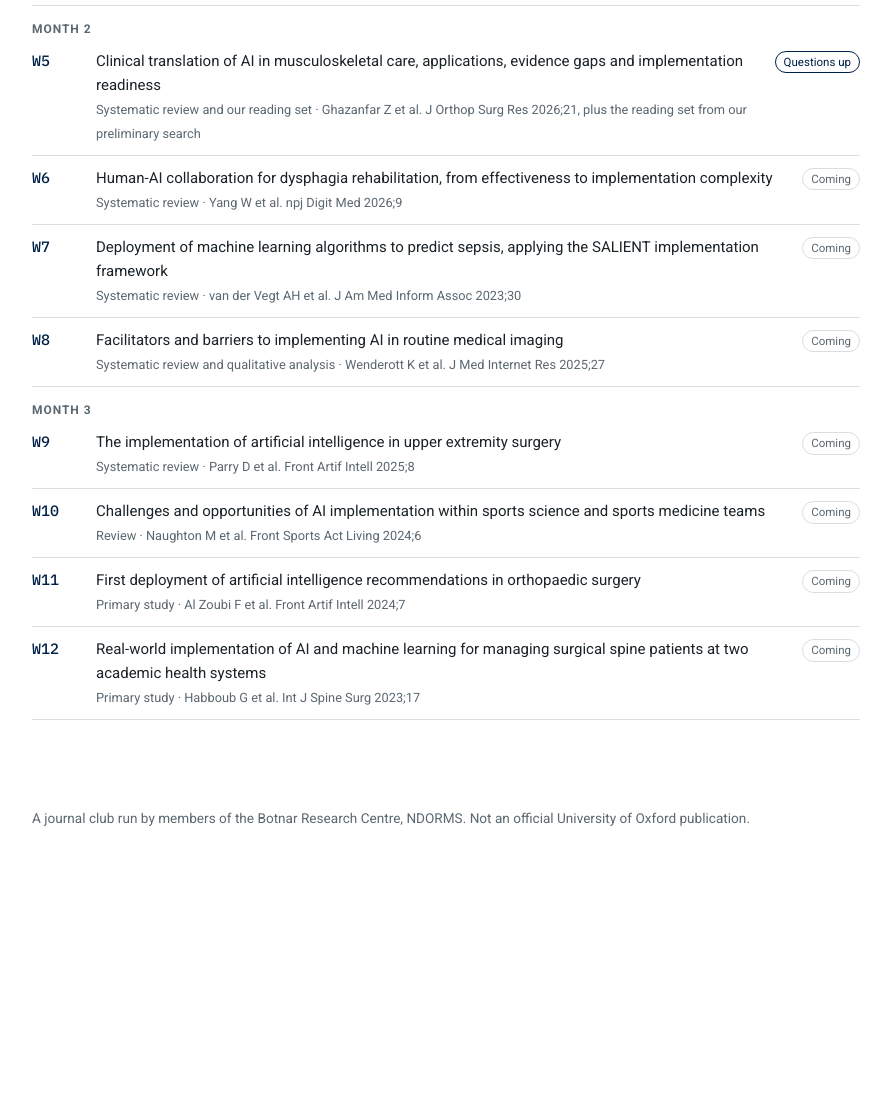
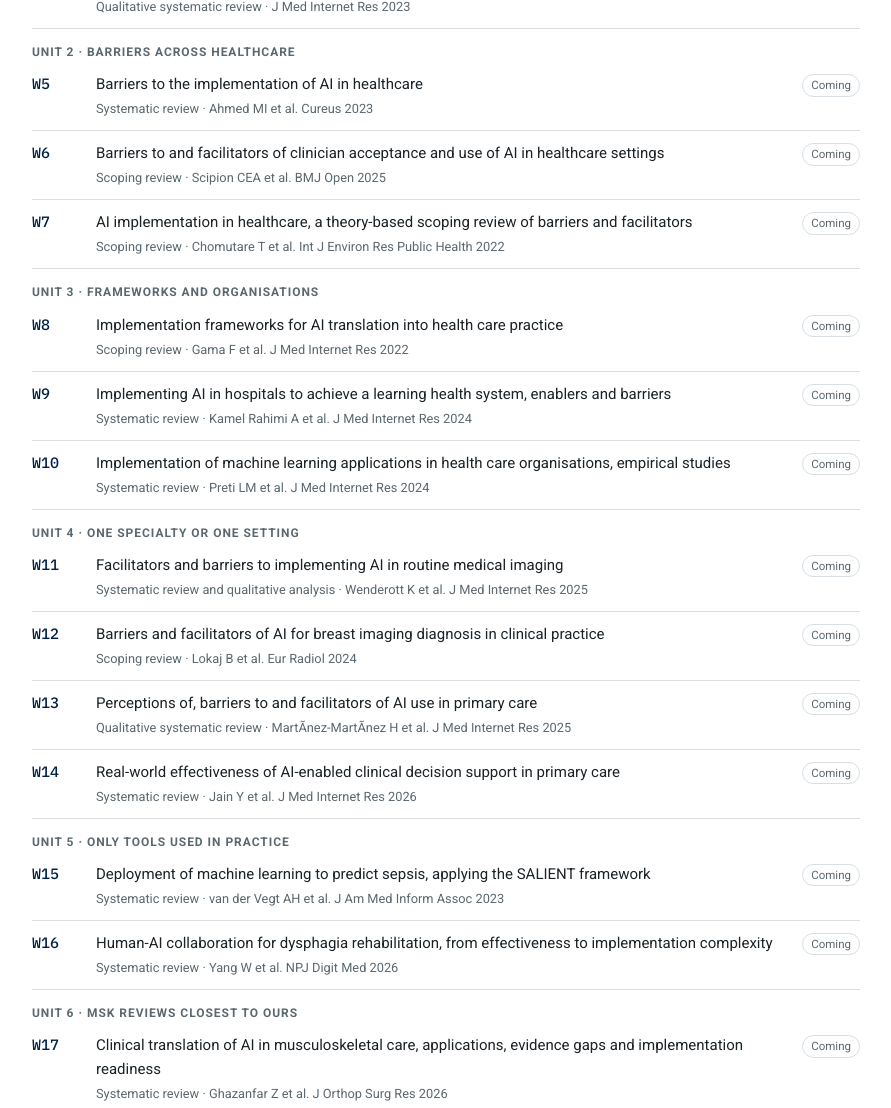
Before and after one commit to Iressa8655/weekly-ai-discussion, a plain HTML site: page index.html in a window 1280 px wide. Shown: the part 1309-2417 px from the top of the page, without its empty margins (194-1085 px from the left). Before the commit the page ends 2179 px from the top, so only its background shows below. Drawn offline with Linux system fonts and the light colour scheme.

Commit message:
Extend to 26 weeks, one paper per week from scoping review search
Co-Authored-By: Claude Opus 5.5 <noreply@anthropic.com>

```diff
--- a/data/questions.json
+++ b/data/questions.json
@@ -51,7 +51,7 @@
       ]
     }
   ],
-  "w5": [
+  "w26": [
     {
       "label": "Warm-up, quick answers from the reading set",
       "items": [
--- a/index.html
+++ b/index.html
@@ -208,64 +208,75 @@ const WEEKS = [
   { w: 4, month: 1, type: "Qualitative systematic review", title: "Stakeholder perspectives of clinical AI implementation",
     cite: "J Med Internet Res 2023", url: PM(36626192),
     why: "Moves from lists of barriers to what clinicians and patients actually say about AI in their own words." },
-  { w: 5, month: 2, type: "Systematic review and our reading set", title: "Clinical translation of AI in musculoskeletal care, applications, evidence gaps and implementation readiness",
-    cite: "Ghazanfar Z et al. J Orthop Surg Res 2026;21, plus the reading set from our preliminary search", url: "https://doi.org/10.1186/s13018-026-07130-6", alt: "https://pmc.ncbi.nlm.nih.gov/articles/PMC13711841/",
-    why: "Our scoping review now covers any AI tool used in real-world MSK care, not only imaging. This week we read what already exists, the closest MSK reviews, the barrier and facilitator reviews from other specialties, and two deployed MSK tools, so we can say clearly where the gap is.",
-    blocks: [
-      ["1. Existing reviews closest to ours", [
-        ["new", 2026, "Clinical translation of AI in musculoskeletal care, systematic review of applications, evidence gaps and implementation readiness", 42934674, "Closest title to ours, but imaging only and technical validation, so we must cite it and show how we differ", "W5"],
-        ["new", 2025, "The implementation of AI in upper extremity surgery, systematic review", 41089209, "Implementation focus, upper limb surgery only", "W9"],
-        ["new", 2026, "AI in rheumatology practice, from implementation concerns to imaging and clinical application", 42549989, "Rheumatology only, mainly accuracy", ""],
-        ["–", 2025, "AI adoption by allied health professionals, scoping review protocol", 40107682, "Organised by profession, not by MSK, but a useful method template", ""],
-        [5.4, 2024, "Challenges and opportunities of AI implementation within sports science and sports medicine teams", 38832311, "Barrier angle, sports medicine only", "W10"],
-        [15.7, 2023, "AI in physical rehabilitation, systematic review", 38042593, "Mainly technical", ""],
-        ["new", 2026, "AI in the care of systemic lupus erythematosus, current capabilities and translational barriers", 42161343, "One disease, narrative review", ""],
-        ["new", 2026, "Human-AI collaboration for dysphagia rehabilitation, from effectiveness to implementation complexity", 42270737, "Not MSK, but the concept closest to ours, and in our target journal", "W6"],
-        [2.4, 2024, "The Clinical Practice Integration of AI (CPI-AI) framework", 39288942, "An orthopaedic framework, not a review, useful as background", ""],
-        ["new", 2026, "Real-world effectiveness of AI-enabled clinical decision support in primary care, systematic review", 42849036, "Not MSK, but a design we can copy", ""],
-      ]],
-      ["2. Barrier and facilitator reviews from other specialties", [
-        [47.2, 2024, "Barriers to and facilitators of AI adoption in health care, scoping review", 39207831, "The most direct comparison, its barrier categories can be borrowed", "W1"],
-        [48.9, 2023, "A systematic review of the barriers to the implementation of AI in healthcare", 37927664, "Background", ""],
-        [17.2, 2023, "Stakeholder perspectives of clinical AI implementation, qualitative evidence", 36626192, "Uses NASSS, the method closest to ours", "W4"],
-        [15.4, 2025, "Barriers to and facilitators of clinician acceptance and use of AI in healthcare settings, scoping review", 40233955, "Clinician view, the same population as ours", ""],
-        [10.5, 2022, "AI implementation in healthcare, a theory-based scoping review of barriers and facilitators", 36498432, "Theory-based, can be compared with NASSS", ""],
-        [14.3, 2022, "Implementation frameworks for AI translation into health care practice, scoping review", 35084349, "Explains why we chose NASSS", ""],
-        [9.7, 2025, "Facilitators and barriers to implementing AI in routine medical imaging", 40690758, "Imaging is already covered, which supports widening our scope", "W8"],
-        [6.7, 2024, "Barriers and facilitators of AI for breast imaging diagnosis in clinical practice", 37658895, "A single-specialty design template", ""],
-        [10.8, 2024, "Implementing AI in hospitals to achieve a learning health system, enablers and barriers", 39094106, "Barriers at organisation level", ""],
-        [8.1, 2025, "Perceptions of, barriers to and facilitators of AI use in primary care, qualitative systematic review", 40560641, "A single-setting template", ""],
-        [7.0, 2023, "Deployment of machine learning to predict sepsis, application of the SALIENT framework", 37172264, "Includes only deployed tools, the inclusion rule closest to ours", "W7"],
-        [6.4, 2024, "Implementation of machine learning applications in health care organisations, empirical studies", 39586084, "Empirical implementation studies only", ""],
-      ]],
-      ["3. Key papers, MSK tools already deployed beyond imaging", [
-        [1.7, 2024, "First deployment of AI recommendations in orthopaedic surgery", 38362139, "Theatre scheduling for 228 arthroplasties, efficiency rose from 39% to 93%", "W11"],
-        [0.2, 2023, "Real-world implementation of AI and machine learning for surgical spine patients at two academic systems", 37364939, "EHR-based tools used at Cleveland Clinic and UCSF", "W12"],
-      ]],
-    ],
-    extra: { text: "Why this matters. The James Lind Alliance Trauma and Orthopaedics digital health partnership lists, as priority 6, the challenges patients and clinicians face using digital tools, and how to address them.", url: "https://www.jla.nihr.ac.uk/priority-setting-partnerships/digital-health-technology-trauma-and-orthopaedics#:~:text=What%20challenges%20do%20patients%20and%20clinicans%20face", label: "JLA top 10 priorities" } },
-  { w: 6, month: 2, type: "Systematic review", title: "Human-AI collaboration for dysphagia rehabilitation, from effectiveness to implementation complexity",
-    cite: "Yang W et al. npj Digit Med 2026;9", url: "https://doi.org/10.1038/s41746-026-02729-9", alt: "https://pmc.ncbi.nlm.nih.gov/articles/PMC13254208/",
-    why: "Not MSK, but the concept closest to our review, human-AI collaboration followed all the way to implementation, and published in our target journal." },
-  { w: 7, month: 2, type: "Systematic review", title: "Deployment of machine learning algorithms to predict sepsis, applying the SALIENT implementation framework",
-    cite: "van der Vegt AH et al. J Am Med Inform Assoc 2023;30", url: "https://doi.org/10.1093/jamia/ocad075", alt: "https://pmc.ncbi.nlm.nih.gov/articles/PMC10280361/",
-    why: "It included only tools that were actually deployed, the same inclusion rule as ours, and charted them with an implementation framework." },
-  { w: 8, month: 2, type: "Systematic review and qualitative analysis", title: "Facilitators and barriers to implementing AI in routine medical imaging",
-    cite: "Wenderott K et al. J Med Internet Res 2025;27", url: "https://doi.org/10.2196/63649", alt: "https://pmc.ncbi.nlm.nih.gov/articles/PMC12322614/",
-    why: "Imaging already has its barrier and facilitator review. This is why our review looks beyond imaging." },
-  { w: 9, month: 3, type: "Systematic review", title: "The implementation of artificial intelligence in upper extremity surgery",
-    cite: "Parry D et al. Front Artif Intell 2025;8", url: "https://doi.org/10.3389/frai.2025.1621757", alt: "https://pmc.ncbi.nlm.nih.gov/articles/PMC12515950/",
-    why: "One of the few MSK reviews about implementation, limited to upper limb surgery. What does it find, and what does it miss?" },
-  { w: 10, month: 3, type: "Review", title: "Challenges and opportunities of AI implementation within sports science and sports medicine teams",
-    cite: "Naughton M et al. Front Sports Act Living 2024;6", url: "https://doi.org/10.3389/fspor.2024.1332427", alt: "https://pmc.ncbi.nlm.nih.gov/articles/PMC11144926/",
-    why: "Barriers to AI seen from inside MSK teams, in sports medicine." },
-  { w: 11, month: 3, type: "Primary study", title: "First deployment of artificial intelligence recommendations in orthopaedic surgery",
-    cite: "Al Zoubi F et al. Front Artif Intell 2024;7", url: "https://doi.org/10.3389/frai.2024.1342234", alt: "https://pmc.ncbi.nlm.nih.gov/articles/PMC10867959/",
+  { w: 5, month: 2, type: "Systematic review", title: "Barriers to the implementation of AI in healthcare",
+    cite: "Ahmed MI et al. Cureus 2023", url: "https://doi.org/10.7759/cureus.46454", alt: "https://pmc.ncbi.nlm.nih.gov/articles/PMC10623210/",
+    why: "Six barrier themes from the highest-cited barrier review, a checklist we can test against MSK care." },
+  { w: 6, month: 2, type: "Scoping review", title: "Barriers to and facilitators of clinician acceptance and use of AI in healthcare settings",
+    cite: "Scipion CEA et al. BMJ Open 2025", url: "https://doi.org/10.1136/bmjopen-2024-092624", alt: "https://pmc.ncbi.nlm.nih.gov/articles/PMC12001368/",
+    why: "The clinician view, the same population as our review." },
+  { w: 7, month: 2, type: "Scoping review", title: "AI implementation in healthcare, a theory-based scoping review of barriers and facilitators",
+    cite: "Chomutare T et al. Int J Environ Res Public Health 2022", url: "https://doi.org/10.3390/ijerph192316359", alt: "https://pmc.ncbi.nlm.nih.gov/articles/PMC9738234/",
+    why: "Maps barriers onto implementation theory, so we can compare theories before choosing ours." },
+  { w: 8, month: 3, type: "Scoping review", title: "Implementation frameworks for AI translation into health care practice",
+    cite: "Gama F et al. J Med Internet Res 2022", url: "https://doi.org/10.2196/32215", alt: "https://pmc.ncbi.nlm.nih.gov/articles/PMC8832266/",
+    why: "Which frameworks exist and how they are used. This explains why we chose NASSS." },
+  { w: 9, month: 3, type: "Systematic review", title: "Implementing AI in hospitals to achieve a learning health system, enablers and barriers",
+    cite: "Kamel Rahimi A et al. J Med Internet Res 2024", url: "https://doi.org/10.2196/49655", alt: "https://pmc.ncbi.nlm.nih.gov/articles/PMC11329852/",
+    why: "Moves from the clinician to the hospital, the organisation level of NASSS." },
+  { w: 10, month: 3, type: "Systematic review", title: "Implementation of machine learning applications in health care organisations, empirical studies",
+    cite: "Preti LM et al. J Med Internet Res 2024", url: "https://doi.org/10.2196/55897", alt: "https://pmc.ncbi.nlm.nih.gov/articles/PMC11629039/",
+    why: "Includes only empirical implementation studies, close to our real-world rule." },
+  { w: 11, month: 4, type: "Systematic review and qualitative analysis", title: "Facilitators and barriers to implementing AI in routine medical imaging",
+    cite: "Wenderott K et al. J Med Internet Res 2025", url: "https://doi.org/10.2196/63649", alt: "https://pmc.ncbi.nlm.nih.gov/articles/PMC12322614/",
+    why: "Imaging already has its barrier review. This is why our review looks beyond imaging." },
+  { w: 12, month: 4, type: "Scoping review", title: "Barriers and facilitators of AI for breast imaging diagnosis in clinical practice",
+    cite: "Lokaj B et al. Eur Radiol 2024", url: "https://doi.org/10.1007/s00330-023-10181-6", alt: "https://pmc.ncbi.nlm.nih.gov/articles/PMC10873444/",
+    why: "A single-specialty review, a design template for one field like MSK." },
+  { w: 13, month: 4, type: "Qualitative systematic review", title: "Perceptions of, barriers to and facilitators of AI use in primary care",
+    cite: "Mart\u00c3\u00adnez-Mart\u00c3\u00adnez H et al. J Med Internet Res 2025", url: "https://doi.org/10.2196/71186", alt: "https://pmc.ncbi.nlm.nih.gov/articles/PMC12242059/",
+    why: "A single-setting review of qualitative studies, another template." },
+  { w: 14, month: 4, type: "Systematic review", title: "Real-world effectiveness of AI-enabled clinical decision support in primary care",
+    cite: "Jain Y et al. J Med Internet Res 2026", url: "https://doi.org/10.2196/98630", alt: "https://pmc.ncbi.nlm.nih.gov/articles/PMC13691469/",
+    why: "Asks whether AI works in real practice, not only in tests. A design we can copy." },
+  { w: 15, month: 5, type: "Systematic review", title: "Deployment of machine learning to predict sepsis, applying the SALIENT framework",
+    cite: "van der Vegt AH et al. J Am Med Inform Assoc 2023", url: "https://doi.org/10.1093/jamia/ocad075", alt: "https://pmc.ncbi.nlm.nih.gov/articles/PMC10280361/",
+    why: "Includes only deployed tools, the inclusion rule closest to ours, and charts them with SALIENT." },
+  { w: 16, month: 5, type: "Systematic review", title: "Human-AI collaboration for dysphagia rehabilitation, from effectiveness to implementation complexity",
+    cite: "Yang W et al. NPJ Digit Med 2026", url: "https://doi.org/10.1038/s41746-026-02729-9", alt: "https://pmc.ncbi.nlm.nih.gov/articles/PMC13254208/",
+    why: "Not MSK, but the concept closest to ours, and published in our target journal." },
+  { w: 17, month: 6, type: "Systematic review", title: "Clinical translation of AI in musculoskeletal care, applications, evidence gaps and implementation readiness",
+    cite: "Ghazanfar Z et al. J Orthop Surg Res 2026", url: "https://doi.org/10.1186/s13018-026-07130-6", alt: "https://pmc.ncbi.nlm.nih.gov/articles/PMC13711841/",
+    why: "The closest MSK title to ours, but imaging only and three studies. We must cite it and show how we differ.", extra: { text: "Why this matters. The James Lind Alliance Trauma and Orthopaedics digital health partnership lists, as priority 6, the challenges patients and clinicians face using digital tools, and how to address them.", url: "https://www.jla.nihr.ac.uk/priority-setting-partnerships/digital-health-technology-trauma-and-orthopaedics#:~:text=What%20challenges%20do%20patients%20and%20clinicans%20face", label: "JLA top 10 priorities" } },
+  { w: 18, month: 6, type: "Systematic review", title: "The implementation of AI in upper extremity surgery",
+    cite: "Parry D et al. Front Artif Intell 2025", url: "https://doi.org/10.3389/frai.2025.1621757", alt: "https://pmc.ncbi.nlm.nih.gov/articles/PMC12515950/",
+    why: "An MSK implementation review, limited to upper limb surgery." },
+  { w: 19, month: 6, type: "Framework", title: "The Clinical Practice Integration of AI (CPI-AI) framework",
+    cite: "Farrow L et al. Bone Joint Res 2024", url: "https://doi.org/10.1302/2046-3758.139.BJR-2024-0135.R1", alt: "https://pmc.ncbi.nlm.nih.gov/articles/PMC11407877/",
+    why: "An orthopaedic framework for bringing AI into practice, background for our protocol." },
+  { w: 20, month: 7, type: "Systematic review", title: "AI in rheumatology practice, from implementation concerns to imaging and clinical application",
+    cite: "Barile R et al. Int J Rheum Dis 2026", url: "https://doi.org/10.1111/1756-185x.70816", alt: "https://pmc.ncbi.nlm.nih.gov/articles/PMC13436147/",
+    why: "MSK beyond orthopaedics, rheumatology, but mainly about accuracy." },
+  { w: 21, month: 7, type: "Narrative review", title: "AI in the care of systemic lupus erythematosus, capabilities and translational barriers",
+    cite: "Strizzi CT et al. Lupus 2026", url: "https://doi.org/10.1177/09612033261454511",
+    why: "One rheumatic disease, and the barriers to translation." },
+  { w: 22, month: 7, type: "Review", title: "Challenges and opportunities of AI implementation within sports science and sports medicine teams",
+    cite: "Naughton M et al. Front Sports Act Living 2024", url: "https://doi.org/10.3389/fspor.2024.1332427", alt: "https://pmc.ncbi.nlm.nih.gov/articles/PMC11144926/",
+    why: "Barriers seen from inside MSK teams, in sports medicine." },
+  { w: 23, month: 8, type: "Systematic review", title: "AI in physical rehabilitation",
+    cite: "Sumner J et al. Artif Intell Med 2023", url: "https://doi.org/10.1016/j.artmed.2023.102693",
+    why: "AI in physiotherapy and rehabilitation, still mostly technical." },
+  { w: 24, month: 8, type: "Scoping review protocol", title: "AI adoption by allied health professionals",
+    cite: "Raghunathan K et al. BMJ Open 2025", url: "https://doi.org/10.1136/bmjopen-2024-098290", alt: "https://pmc.ncbi.nlm.nih.gov/articles/PMC11927405/",
+    why: "A protocol organised by profession, a method template for us." },
+  { w: 25, month: 9, type: "Primary study", title: "First deployment of AI recommendations in orthopaedic surgery",
+    cite: "Al Zoubi F et al. Front Artif Intell 2024", url: "https://doi.org/10.3389/frai.2024.1342234", alt: "https://pmc.ncbi.nlm.nih.gov/articles/PMC10867959/",
     why: "A deployed MSK tool beyond imaging. Theatre efficiency for 228 arthroplasties rose from 39% to 93%. Does it count as clinical care?" },
-  { w: 12, month: 3, type: "Primary study", title: "Real-world implementation of AI and machine learning for managing surgical spine patients at two academic health systems",
-    cite: "Habboub G et al. Int J Spine Surg 2023;17", url: "https://doi.org/10.14444/8506", alt: "https://pmc.ncbi.nlm.nih.gov/articles/PMC10318912/",
-    why: "Closes the term with two health systems describing what it took to use AI with real spine patients." },
+  { w: 26, month: 9, type: "Primary study", title: "Real-world implementation of AI and machine learning for surgical spine patients at two academic health systems",
+    cite: "Habboub G et al. Int J Spine Surg 2023", url: "https://doi.org/10.14444/8506", alt: "https://pmc.ncbi.nlm.nih.gov/articles/PMC10318912/",
+    why: "Closes the series with two health systems describing what it took to use AI with real spine patients." },
 ];
+
+const UNITS = [[1, "Adoption"], [2, "Barriers across healthcare"], [3, "Frameworks and organisations"], [4, "One specialty or one setting"], [5, "Only tools used in practice"], [6, "MSK reviews closest to ours"], [7, "MSK beyond orthopaedics"], [8, "Rehabilitation and allied health"], [9, "MSK tools already used with patients"]];
 
 const STATIC_QS = {
   1: [
@@ -304,16 +315,16 @@ const FOCUS = {
     blocks: [
       ["AI era, 2015–2024", [
         [44.1, 2024, "Barriers to and facilitators of AI adoption in health care, scoping review", 39207831, "Newest highly cited review, adds facilitators, finds trust central", "W1"],
-        [48.8, 2023, "Barriers to the implementation of AI in healthcare, systematic review", 37927664, "Highest RCR in this block, six barrier themes, barriers only, searched 2021", ""],
+        [48.8, 2023, "Barriers to the implementation of AI in healthcare, systematic review", 37927664, "Highest RCR in this block, six barrier themes, barriers only, searched 2021", "W5"],
         [17.1, 2023, "Stakeholder perspectives of clinical AI implementation, qualitative review", 36626192, "What clinicians and patients say in their own words", "W4"],
-        [14.5, 2022, "Implementation frameworks for AI translation into practice, scoping review", 35084349, "From what blocks adoption to how to plan it", "W5"],
+        [14.5, 2022, "Implementation frameworks for AI translation into practice, scoping review", 35084349, "From what blocks adoption to how to plan it", "W8"],
         [13.6, 2022, "Perceptions and needs of AI in health care to increase adoption, scoping review", 35029538, "User perceptions and needs", ""],
-        [9.9, 2022, "Theory-based scoping review of barriers and facilitators", 36498432, "Maps barriers onto implementation theory", ""],
+        [9.9, 2022, "Theory-based scoping review of barriers and facilitators", 36498432, "Maps barriers onto implementation theory", "W7"],
       ]],
       ["2025–2026, ranked by citations per month", [
         ["3.2/mo", 2025, "Large language models in real-world clinical workflows, systematic review", 41098649, "Adoption in the language-model era", ""],
         ["2.1/mo", 2025, "Clinical implementation of AI scribes, systematic review", 40306686, "A fast-growing deployed use", ""],
-        ["1.8/mo", 2025, "Barriers and facilitators of clinician acceptance, scoping review", 40233955, "Clinician acceptance", ""],
+        ["1.8/mo", 2025, "Barriers and facilitators of clinician acceptance, scoping review", 40233955, "Clinician acceptance", "W6"],
         ["1.8/mo", 2025, "Patient perspectives on AI in healthcare, global scoping review", 40494217, "The patient side", ""],
       ]],
       ["Before 2015, clinical decision support", [
@@ -389,12 +400,12 @@ const esc = s => String(s).replace(/[&<>"]/g, c => ({ "&": "&amp;", "<": "&lt;",
 function home() {
   const months = [
     [1, "Adoption", "What blocks AI from being used, and what helps"],
-    [2, "Lessons for our scoping review", "What existing reviews of AI implementation can teach us"],
+    [2, "Lessons from other specialties", "What existing reviews of AI implementation can teach our review"],
     [3, "AI in real-world MSK care", "MSK reviews and tools already used with patients"],
   ];
   return `
   <section>
-    <span class="eyebrow">Weekly AI discussion · three months, twelve sessions</span>
+    <span class="eyebrow">Weekly AI discussion · 26 sessions</span>
     <h1>AI adoption in healthcare</h1>
     <p class="lede">This is a weekly AI discussion, run as a journal club. AI tools are being built faster than hospitals can adopt them. This journal club asks why, and what that means for musculoskeletal care.</p>
   </section>
@@ -420,7 +431,7 @@ function home() {
     <h2>Programme</h2>
     <p class="note">Dates to be confirmed.</p>
     <div class="timeline">
-      ${[1, 2, 3].map(m => `<div class="eyebrow monthhead">Month ${m}</div>` + WEEKS.filter(x => x.month === m).map(x => `
+      ${UNITS.map(([m, un]) => `<div class="eyebrow monthhead">Unit ${m} · ${un}</div>` + WEEKS.filter(x => x.month === m).map(x => `
         <a href="#w${x.w}"><span class="wk">W${x.w}</span><span class="ttl">${esc(x.title)}<br><span class="ty">${esc(x.type)} · ${esc(x.cite)}</span></span>${hasQs(x.w) ? '<span class="chip ready">Questions up</span>' : '<span class="chip">Coming</span>'}</a>`).join("")).join("")}
     </div>
   </section>`;
@@ -485,7 +496,7 @@ function week(w) {
   const hero = figs[0];
   const full = x.alt || x.url;
   const box = `<div class="box">
-      <span class="kicker">Week ${w} · Month ${x.month} · ${esc(x.type)}</span>
+      <span class="kicker">Week ${w} · Unit ${x.month} · ${esc(x.type)}</span>
       <h1>${esc(x.title)}</h1>
       <span class="kicker">${esc(x.cite)}</span>
       <hr>
```
Also changed, not shown: data/links.json (+56 -8 lines).
